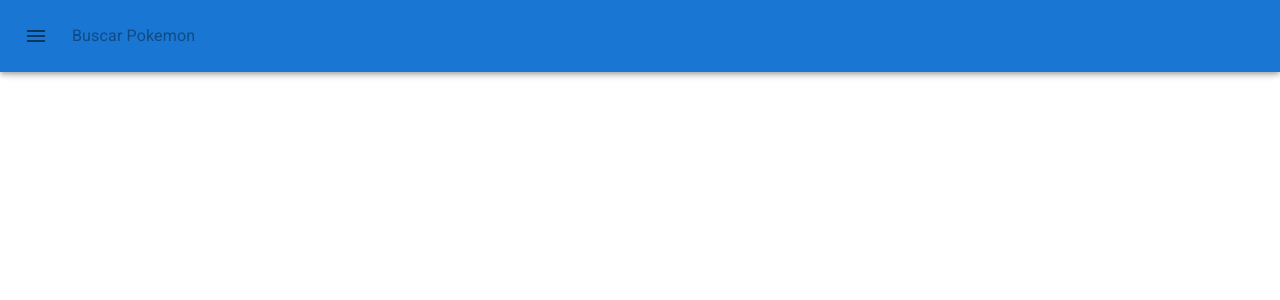
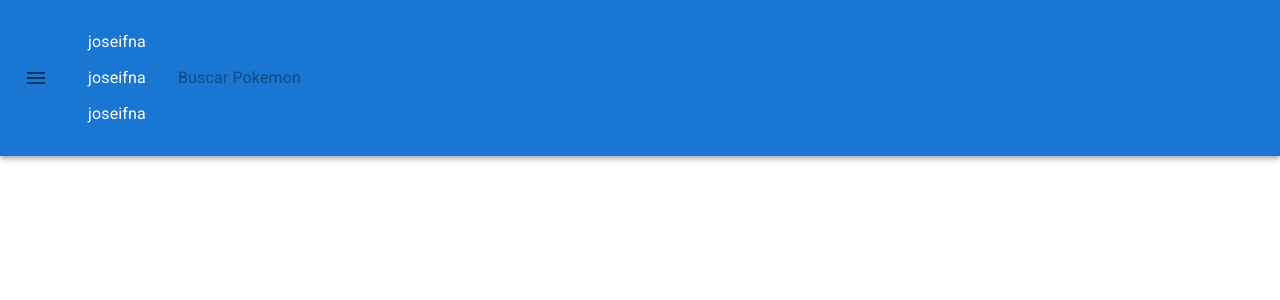
Before and after one commit to JosefinaMor/pokemonPage, a React (Create React App) app: page / in a window 1280 px wide. Both pictures are taken after a click on the button 36 px from the left and 36 px from the top of the page. Shown: the top 300 px of the page. Built offline with nearby package versions, Linux system fonts and the light colour scheme.

Commit message:
working on side menu interaction

```diff
--- /dev/null
+++ b/src/components/headerComponents/Menu.jsx
@@ -0,0 +1,17 @@
+import MenuList from '@mui/material/MenuList';
+import MenuItem from '@mui/material/MenuItem';
+
+const Menu = () =>{
+  return(
+    <>
+      <MenuList>
+        <MenuItem>joseifna</MenuItem>
+        <MenuItem>joseifna</MenuItem>
+        <MenuItem>joseifna</MenuItem>
+      </MenuList>
+
+    </>
+  )
+}
+
+export default Menu;
--- a/src/components/headerComponents/NavBar.jsx
+++ b/src/components/headerComponents/NavBar.jsx
@@ -1,4 +1,6 @@
 import { AppBar } from '@mui/material';
+import { useState } from 'react';
+import Menu from './Menu';
 import IconButton from '@mui/material/IconButton';
 import InputBase from '@mui/material/InputBase';
 import InputAdornment from '@mui/material/InputAdornment';
@@ -8,13 +10,21 @@ import SearchIcon from '@mui/icons-material/Search';
 
 
 const NavBar = () =>{
+  const [openMenu, setOpenMenu] = useState(false);
+
+  const openOrCloseSideMenu = (param) =>{
+    param ? setOpenMenu(false) : setOpenMenu(true);
+  }
   return(
     <>
       <AppBar>
         <Stack spacing={2} direction="row" p={2} >
           <IconButton>
-            <MenuIcon />
+            <MenuIcon
+              onClick={()=>openOrCloseSideMenu(openMenu)}
+            />
           </IconButton>
+          {openMenu && <Menu />}
           <InputBase
             sx={{ ml: 1, flex: 1 }}
             placeholder="Buscar Pokemon"
```
